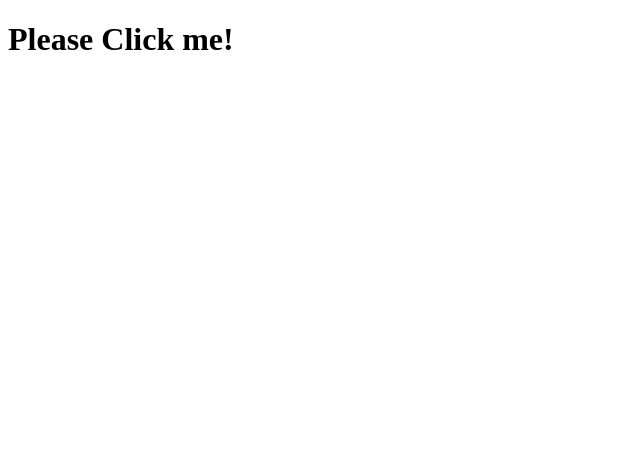
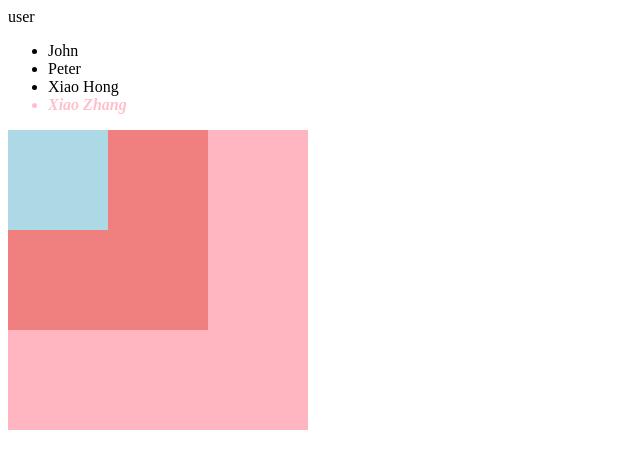
Before and after one commit to Hai-Xi/HTML1, a plain HTML site: page index.html in a window 1280 px wide. Shown: the whole page, without its empty margins (0-640 px from the left). Drawn offline with Linux system fonts and the light colour scheme.

Commit message:
function practice

```diff
--- a/index.html
+++ b/index.html
@@ -5,15 +5,100 @@
     <meta name="viewport" content="width=device-width, initial-scale=1.0" />
     <title>Document</title>
 
-    <!-- external style -->
-    <script src="./scripts.js"></script>
+    <style>
+      #child {
+        width: 100px;
+        height: 100px;
+        background-color: lightblue;
+      }
 
-    <!-- internal style -->
-    <script>
-      console.log("Hello from index.html");
-    </script>
+      #parent {
+        width: 200px;
+        height: 200px;
+        background-color: lightcoral;
+      }
+
+      #grandparent {
+        width: 300px;
+        height: 300px;
+        background-color: lightpink;
+      }
+    </style>
   </head>
   <body>
-    <h1 onclick="alert('you click me!')">Please Click me!</h1>
+    <div id="user" class="common">
+      user
+
+      <ul class="box common">
+        <li id="john">John</li>
+        <li id="peter">Peter</li>
+      </ul>
+    </div>
+
+    <div id="grandparent">
+      <div id="parent">
+        <div id="child"></div>
+      </div>
+    </div>
   </body>
+
+  <script>
+    // examples of finding elements
+    const oUser = document.getElementById("user");
+    const oLis = document.getElementsByTagName("li");
+    const boxCommon = document.getElementsByClassName("common box")[0];
+    const peter = oLis[1];
+
+    const oCommon = document.getElementsByClassName("common");
+    const oCommon2 = document.querySelectorAll(".common");
+
+    // examples of creating elements
+    const xiaohong = document.createElement("li");
+    xiaohong.innerText = "Xiao Hong";
+    xiaohong.id = "xiaohong";
+    // boxCommon.append(xiaohong);
+    // boxCommon.prepend(xiaohong);
+    // peter.before(xiaohong);
+    peter.after(xiaohong);
+
+    const xiaozhang = document.createElement("li");
+    xiaozhang.innerHTML = "<i><b>Xiao Zhang</b></i>";
+    xiaozhang.id = "xiaozhang";
+    boxCommon.append(xiaozhang);
+
+    xiaozhang.className = "class1 class2 class3";
+    xiaozhang.classList.remove("class1");
+    xiaozhang.classList.add("class4");
+    xiaozhang.style.color = "pink";
+
+    const grandparent = document.getElementById("grandparent");
+    const parent = document.getElementById("parent");
+    const child = document.getElementById("child");
+
+    grandparent.addEventListener(
+      "click",
+      () => {
+        console.log("grandparent");
+      },
+      false // R
+    );
+
+    parent.addEventListener(
+      "click",
+      () => {
+        console.log("parent");
+      },
+      false // R
+    );
+
+    child.addEventListener(
+      "click",
+      (event) => {
+        console.log("event", event);
+        console.log("child");
+        event.stopPropagation();
+      },
+      false // R
+    );
+  </script>
 </html>
```
